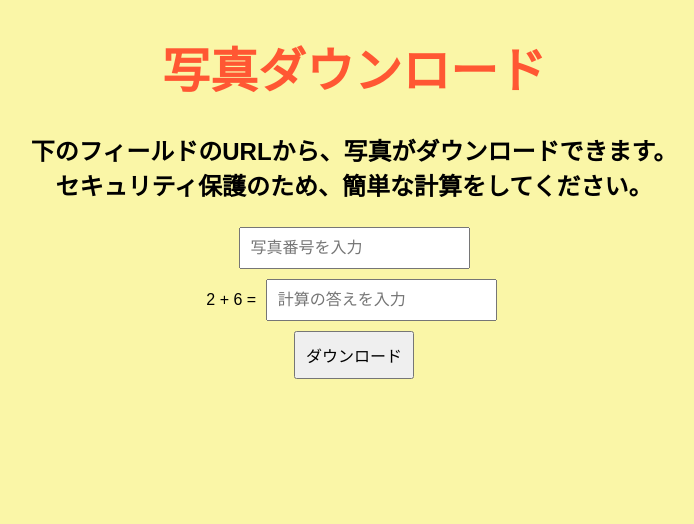
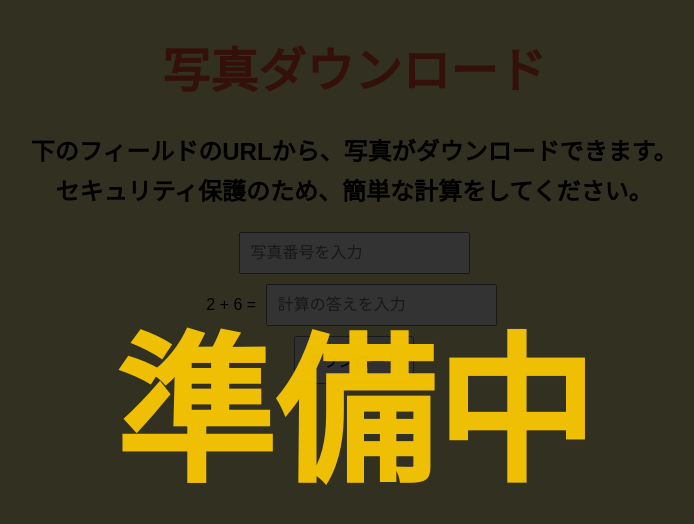
Before and after one commit to Furaingu-Dainaso-daidai/photo-download-app, a plain HTML site: page public/index.html in a window 1280 px wide. Shown: the whole page, without its empty margins (286-980 px from the left). Drawn offline with Linux system fonts and the light colour scheme.

Commit message:
Update index.html

```diff
--- a/public/index.html
+++ b/public/index.html
@@ -1,3 +1,47 @@
+<!DOCTYPE html>
+<html lang="ja">
+<head>
+    <meta charset="UTF-8">
+    <meta name="viewport" content="width=device-width, initial-scale=1.0">
+    <title>【準備中…】子ども夜市用写真ダウンロードサイト</title>
+    <style>
+        body {
+            margin: 0;
+            font-family: Arial, sans-serif;
+            overflow: hidden; /* スクロールを無効にする */
+        }
+        .overlay {
+            position: fixed;
+            top: 0;
+            left: 0;
+            width: 100%;
+            height: 100%;
+            background-color: rgba(0, 0, 0, 0.8); /* 背景を暗くする */
+            color: #fff;
+            display: flex;
+            align-items: center;
+            justify-content: center;
+            z-index: 1000;
+        }
+        .message {
+            font-size: 10em;
+            font-weight: bold;
+            color: #ffcc00;
+            animation: fade 1.5s infinite alternate;
+        }
+        @keyframes fade {
+            0% { opacity: 0; }
+            100% { opacity: 1; }
+        }
+    </style>
+</head>
+<body>
+<div class="overlay">
+    <div class="message">準備中</div>
+</div>
+<!-- 他のコンテンツ -->
+</body>
+</html>
 <!DOCTYPE html>
 <html lang="ja">
 <head>
@@ -37,7 +81,7 @@
 <body>
     <h1 class="title">写真ダウンロード</h1>
     <h2 style="margin-top: -20px;">下のフィールドのURLから、写真がダウンロードできます。</h2>
-    <h2 style="margin-top: -20px;">セキュリティ保護のため、簡単な計算をしてください。</h2>
+    <h2 style="margin-top: -15px;">セキュリティ保護のため、簡単な計算をしてください。</h2>
     <form id="photo-form">
         <input type="text" id="photo-number" placeholder="写真番号を入力" required>
         <div id="math-captcha">
```
